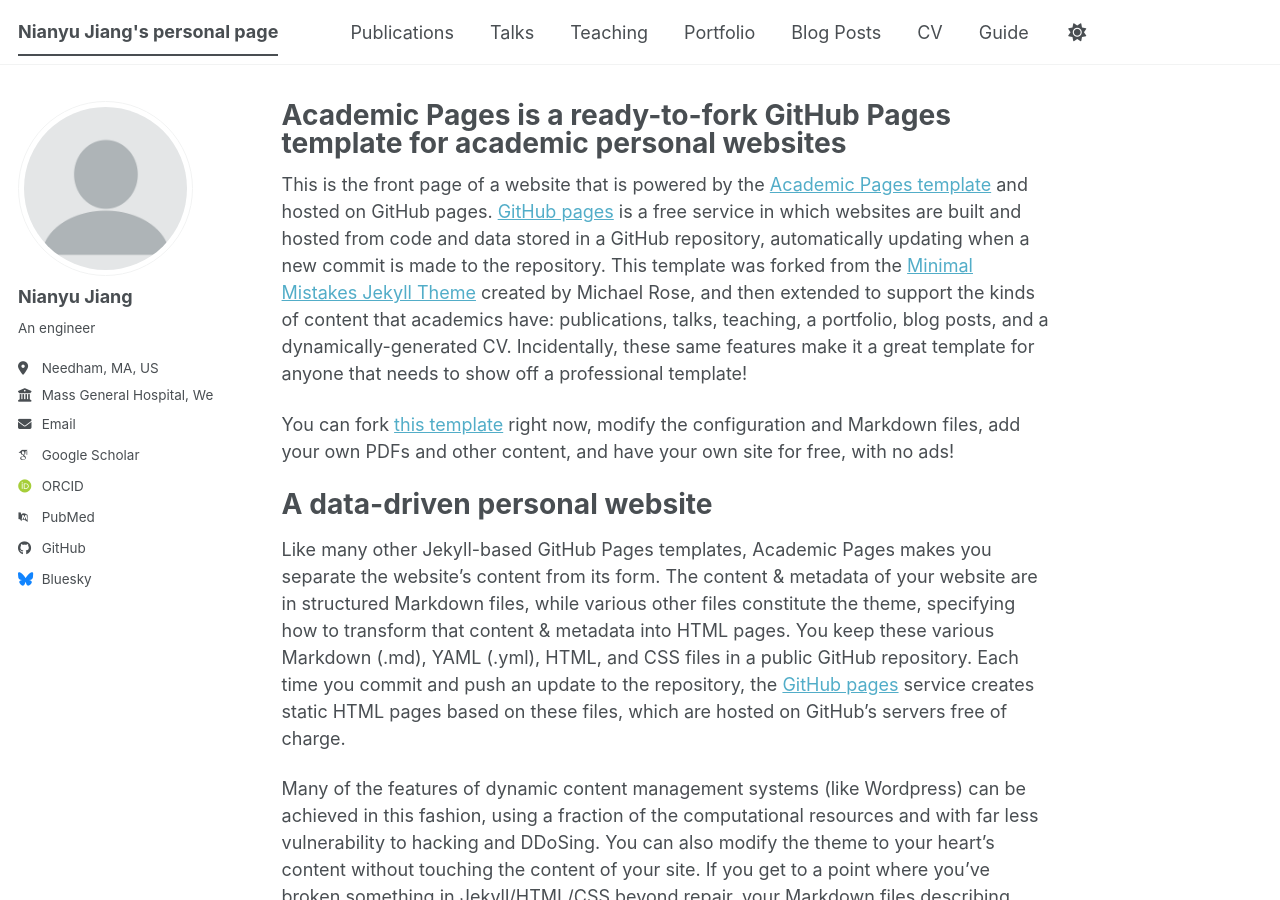
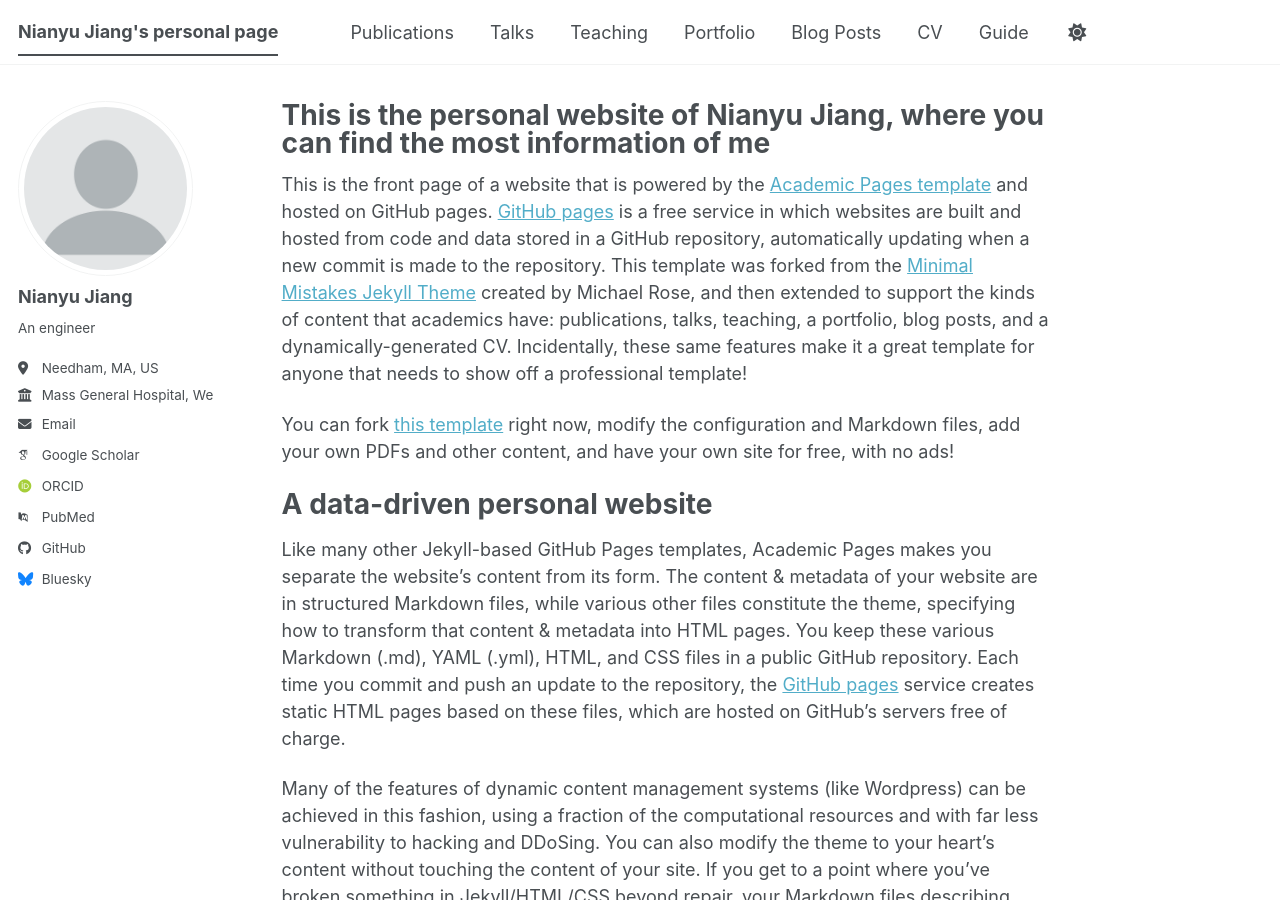
Before and after one commit to NianyuJiang/NianyuJiang.github.io, a Jekyll site: the page built from _pages/about.md, in a window 1280 px wide and 900 px high. Built offline with Jekyll 4.4.1, drawn with Linux system fonts in a browser that asks for light colours; some web fonts are replaced; a script bundle is joined from its source files by our own code; library files that are not in the unit come from our copies.

Commit message:
Update title in about.md for personal website

```diff
--- a/_pages/about.md
+++ b/_pages/about.md
@@ -1,6 +1,6 @@
 ---
 permalink: /
-title: "Academic Pages is a ready-to-fork GitHub Pages template for academic personal websites"
+title: "This is the personal website of Nianyu Jiang, where you can find the most information of me"
 author_profile: true
 redirect_from:
   - /about/
```
